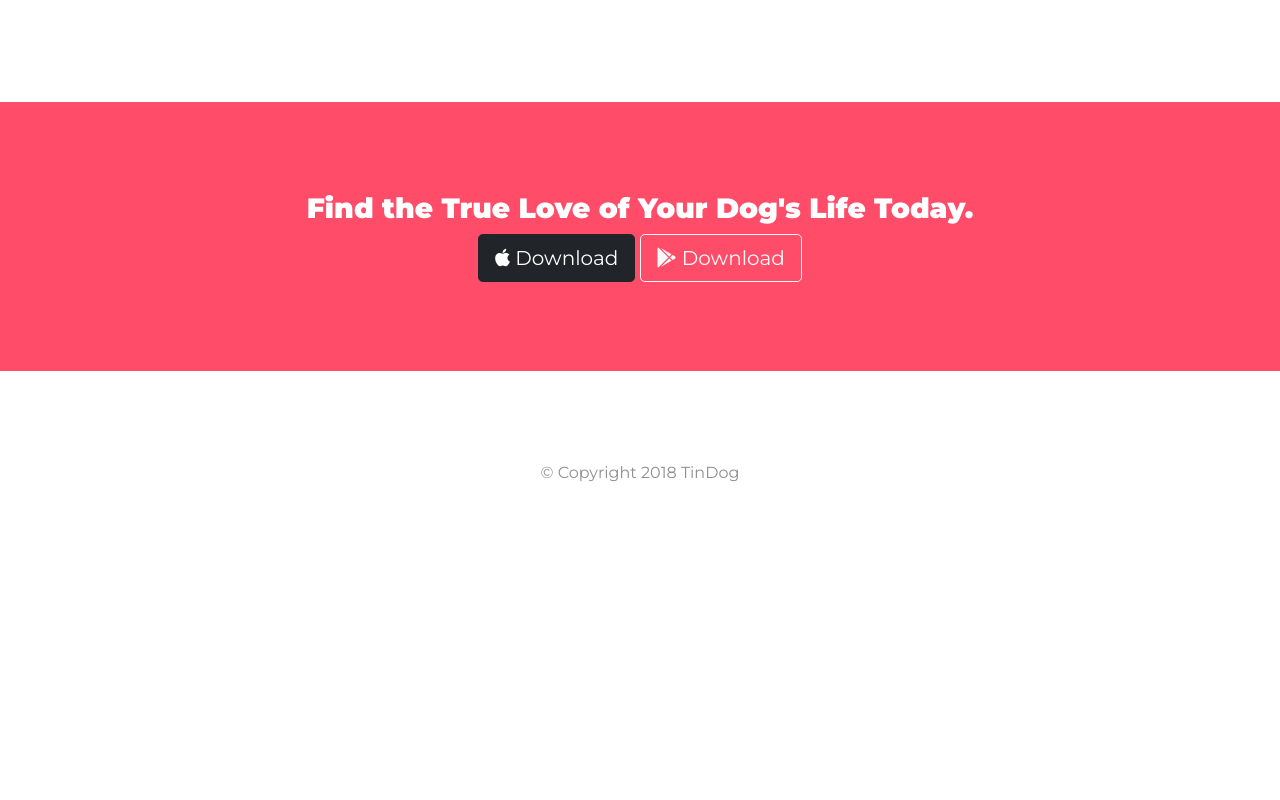
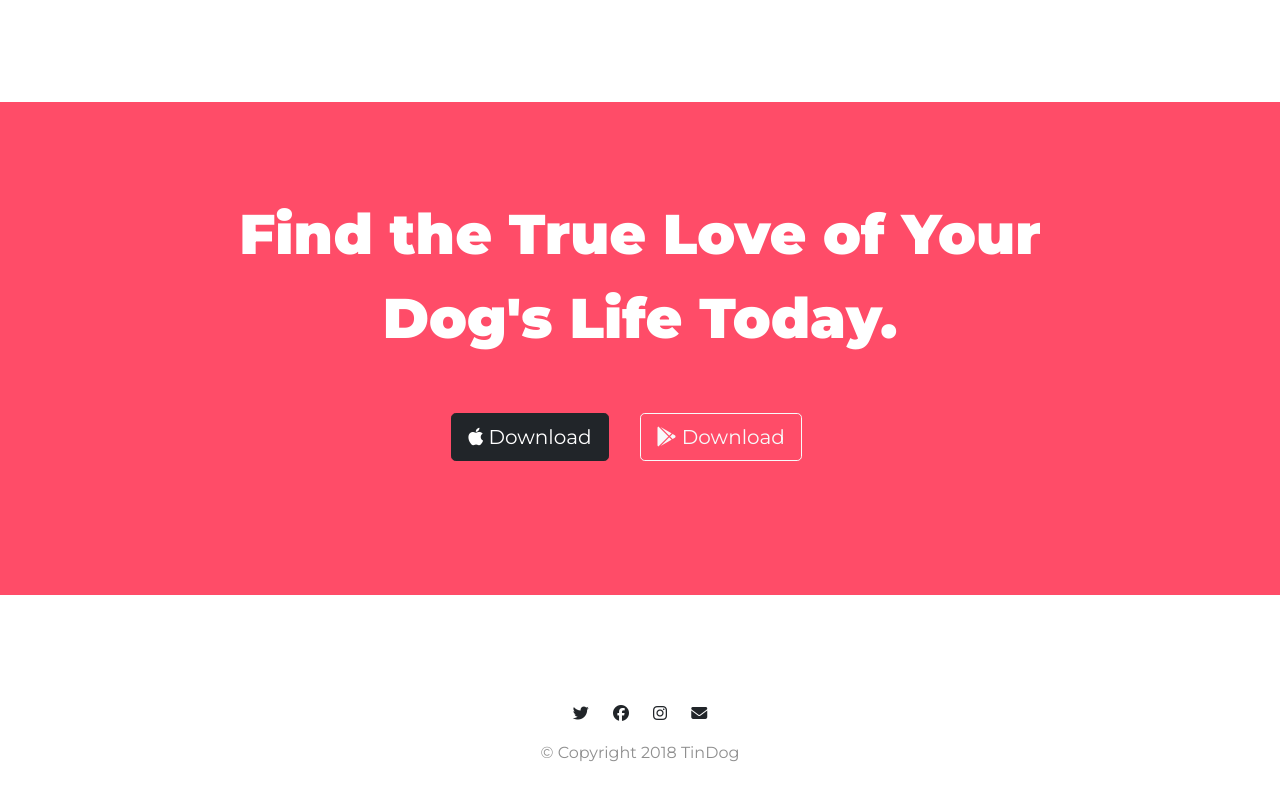
Before and after one commit to nealindstrom/Bootstrap, a plain HTML site: page index.html in a window 1280 px wide. Shown: the part 2498-3298 px from the top of the page. Before the commit the page ends 3088 px from the top, so only its background shows below. Drawn offline with nearby package versions, Linux system fonts and the light colour scheme.

Commit message:
Update index.html

```diff
--- a/index.html
+++ b/index.html
@@ -43,13 +43,13 @@
         <div class="collapse navbar-collapse" id="navbarSupportedContent">
           <ul class="navbar-nav ms-auto">
             <li class="nav-item">
-              <a class="nav-link" href="">Contact</a>
+              <a class="nav-link" href="#footer">Contact</a>
             </li>
             <li class="nav-item">
-              <a class="nav-link" href="">Pricing</a>
+              <a class="nav-link" href="#pricing">Pricing</a>
             </li>
             <li class="nav-item">
-              <a class="nav-link" href="">Download</a>
+              <a class="nav-link" href="#cta">Download</a>
             </li>
           </ul>
         </div>
@@ -106,6 +106,7 @@
   <!-- Testimonials -->
 
   <section id="testimonials">
+
     <div id="testimonial-carousel" class="carousel slide" data-bs-ride="carousel">
       <div class="carousel-inner">
         <div class="carousel-item active">
@@ -220,9 +221,9 @@
 
   <section id="cta">
 
-    <h3>Find the True Love of Your Dog's Life Today.</h3>
-    <button type="button" class="btn btn-dark btn-lg"><i class="fab fa-apple"></i> Download</button>
-    <button type="button" class="btn btn-outline-light btn-lg"><i class="fab fa-google-play"></i> Download</button>
+    <h3 class="cta-heading">Find the True Love of Your Dog's Life Today.</h3>
+    <button type="button" class="btn btn-dark btn-lg download-button"><i class="fab fa-apple"></i> Download</button>
+    <button type="button" class="btn btn-outline-light btn-lg download-button"><i class="fab fa-google-play"></i> Download</button>
 
   </section>
 
@@ -231,6 +232,10 @@
 
   <footer id="footer">
 
+    <i class="social-icon fab fa-twitter"></i>
+    <i class="social-icon fab fa-facebook"></i>
+    <i class="social-icon fab fa-instagram"></i>
+    <i class="social-icon fas fa-envelope"></i>
     <p>© Copyright 2018 TinDog</p>
 
   </footer>
```
